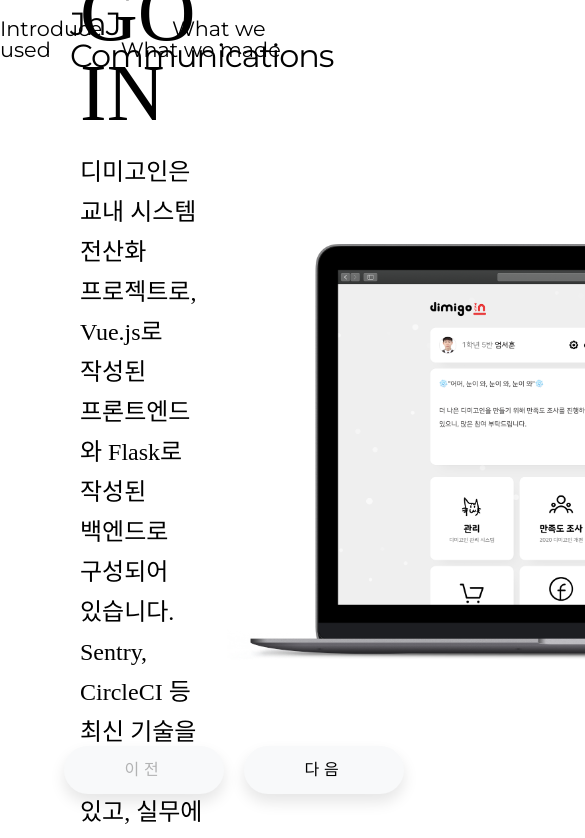
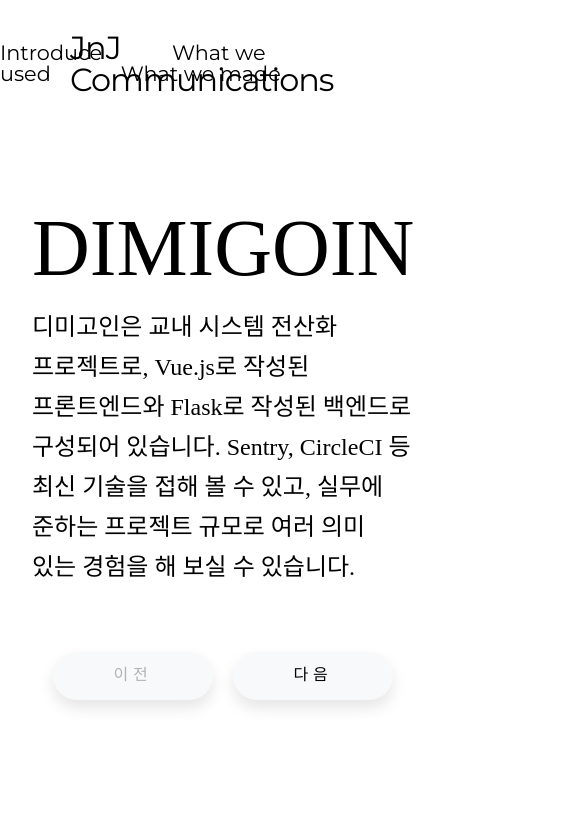
Before and after one commit to jnjcomu/landing, a React (Create React App) app: page /products in a window 390 px wide. Shown: the top 838 px of the page, 585 px wide, since content can reach past the window. Built offline with nearby package versions, Linux system fonts and the light colour scheme; a web font is replaced by a local one.

Commit message:
refactor: apply responsive layout

```diff
--- a/public/index.html
+++ b/public/index.html
@@ -5,6 +5,8 @@
     <link rel="icon" href="%PUBLIC_URL%/favicon.ico" />
     <meta name="viewport" content="width=device-width, initial-scale=1" />
     <meta name="theme-color" content="#000000" />
+    <meta name="viewport" content="width=device-width, initial-scale=1">
+
     <meta
       name="description"
       content="Web site created using create-react-app"
--- a/src/App.js
+++ b/src/App.js
@@ -1,6 +1,6 @@
 import React from 'react'
+import { BrowserRouter as Router, Route } from 'react-router-dom'
 import styled from 'styled-components'
-import { BrowserRouter as Router, Route } from 'react-router-dom'
 
 import Navbar from './components/Navbar'
 
@@ -19,22 +19,22 @@
 class App extends React.Component {
   render () {
     return (
-      <Container>
+      <FlexContainer>
         <Router>
           <Navbar />
           <Route exact path="/" component={Home} />
           <Route path="/stacks" component={Stacks} />
           <Route path="/products" component={Products} />
         </Router>
-      </Container>
+      </FlexContainer>
     )
   }
 }
 
-const Container = styled.div`
-  height: 100vh;
+const FlexContainer = styled.div`
+  display: flex;
   width: 100vw;
-  display: flex;
+  min-height: 100vh;
   flex-direction: column;
 `
 
--- a/src/pages/Home.js
+++ b/src/pages/Home.js
@@ -36,44 +36,41 @@
 }
 
 const Container = styled.div`
-  width: calc(100vw - 16rem);
-  height: calc(100vh - 7rem);
-  padding: 1rem 8rem;
+  width: 100vw;
+  flex: 1;
+
+  padding: 1rem 2rem;
+  box-sizing: border-box;
+
   display: flex;
+  justify-content: space-around;
+  align-items: center;
+  flex-wrap: wrap;
 `
 
 const Illust = styled.img`
-  height: 40rem;
-  float: right;
-  margin-left: auto;
-  align-self: center;
+  height: 37rem;
 `
 
 const IdentityWrapper = styled.div`
-  padding: 0 1rem;
-  align-self: center;
-  width: 50%;
   display: flex;
   flex-direction: column;
-  height: 100%;
   justify-content: center;
 `
 
 const Identity = styled.span`
   word-wrap: break-word;
-  word-break: keep-all;
-  font-size: 5rem;
+  word-break: break-all;
+  font-size: 4.5rem;
   font-weight: lighter;
   line-height: 100px;
-  justify-self: center;
   align-items: center;
 `
 
 const ButtonWrapper = styled.div`
   margin-top: 20px;
   padding-top: 20px;
-  border-top: 2px solid black;
-  width: 15rem;
+  border-top: 2.7px solid black;
 `
 
 export default Home
--- a/src/pages/Products.js
+++ b/src/pages/Products.js
@@ -2,6 +2,7 @@
 import styled from 'styled-components'
 import Button from '../components/Button'
 
+/** Product Logos */
 import DimigoinImage from '../assets/images/Dimigoin-Mockup.png'
 import EchoImage from '../assets/images/Echo-Mockup.png'
 import YourIllust from '../assets/images/Your-Illust.svg'
@@ -64,14 +65,14 @@
   render () {
     return (
       <Container>
-        <BrandWrapper>
-          <Brand>
+        <ProductWrapper>
+          <Product>
             {ProductList[this.state.currentIdx].title}
-          </Brand>
+          </Product>
           <Description>
             {ProductList[this.state.currentIdx].description}
           </Description>
-        </BrandWrapper>
+        </ProductWrapper>
         <Image
           src={ProductList[this.state.currentIdx].image}
           alt={ProductList[this.state.currentIdx].imageAlt}
@@ -96,34 +97,41 @@
 }
 
 const Container = styled.div`
-  width: calc(100vw - 8rem);
-  height: calc(100vh - 7rem);
-  padding: 1rem 4rem;
+  width: 100vw;
+  flex: 1;
+
+  padding: 1rem 2rem;
+  box-sizing: border-box;
+
   display: flex;
+  justify-content: space-around;
+  align-items: center;
+  flex-wrap: wrap;
+
+  @media (max-width: 805px) {
+    flex-direction: column;
+  }
 `
 
 const Image = styled.img`
-  height: 30rem;
-  float: right;
-  margin-left: auto;
-  align-self: center;
+  width: 25rem;
+
+  @media (max-width: 805px) {
+    display: none;
+  }
 `
 
-const BrandWrapper = styled.div`
-  padding: 0 1rem;
-  align-self: center;
-  width: 50%;
+const ProductWrapper = styled.div`
   display: flex;
   flex-direction: column;
-  height: 100%;
   justify-content: center;
+  flex: 1;
 `
 
-const Brand = styled.span`
+const Product = styled.span`
   word-wrap: break-word;
   word-break: keep-all;
   font-size: 5rem;
-  justify-self: center;
   align-items: center;
   font-weight: lighter;
 `
@@ -135,18 +143,25 @@
   font-size: 1.5rem;
   line-height: 40px;
   font-weight: lighter;
-  justify-self: center;
   align-items: center;
 `
 
 const Pagination = styled.div`
-  position: absolute;
-  bottom: 50px;
-  flex: 1;
-  display: flex;
-  justify-content: center;
+  @media (max-width: 805px) {
+    display: flex;
+    flex-direction: row;
+    justify-content: center;
+    flex: 1;
+  }
 
-  button {
+  @media (min-width: 805px) {
+    position: absolute;
+    bottom: 50px;
+    flex: 1;
+    display: flex;
+  }
+
+  button:first-child {
     margin-right: 20px;
   }
 `
--- a/src/pages/Stacks.js
+++ b/src/pages/Stacks.js
@@ -104,14 +104,14 @@
   render () {
     return (
       <Container>
-        <BrandWrapper>
-          <Brand>
+        <StackWrapper>
+          <Stack>
             {StackList[this.state.currentIdx].title}
-          </Brand>
+          </Stack>
           <Description>
             {StackList[this.state.currentIdx].description}
           </Description>
-        </BrandWrapper>
+        </StackWrapper>
         <Image
           src={StackList[this.state.currentIdx].image}
           alt={StackList[this.state.currentIdx].imageAlt}
@@ -136,34 +136,37 @@
 }
 
 const Container = styled.div`
-  width: calc(100vw - 8rem);
-  height: calc(100vh - 7rem);
-  padding: 1rem 4rem;
+  width: 100vw;
+  flex: 1;
+
+  padding: 1rem 2rem;
+  box-sizing: border-box;
+
   display: flex;
+  justify-content: space-around;
+  align-items: center;
+  flex-wrap: wrap;
 `
 
 const Image = styled.img`
   width: 25rem;
-  float: right;
-  margin-left: auto;
-  align-self: center;
+
+  @media (max-width: 690px) {
+    display: none;
+  }
 `
 
-const BrandWrapper = styled.div`
-  padding: 0 1rem;
-  align-self: center;
-  width: 50%;
+const StackWrapper = styled.div`
   display: flex;
   flex-direction: column;
-  height: 100%;
   justify-content: center;
+  flex: 1;
 `
 
-const Brand = styled.span`
+const Stack = styled.span`
   word-wrap: break-word;
   word-break: keep-all;
   font-size: 5rem;
-  justify-self: center;
   align-items: center;
   font-weight: lighter;
 `
@@ -175,18 +178,25 @@
   font-size: 1.5rem;
   line-height: 40px;
   font-weight: lighter;
-  justify-self: center;
   align-items: center;
 `
 
 const Pagination = styled.div`
-  position: absolute;
-  bottom: 50px;
-  flex: 1;
-  display: flex;
-  justify-content: center;
+  @media (max-width: 690px) {
+    display: flex;
+    flex-direction: row;
+    justify-content: center;
+    flex: 1;
+  }
 
-  button {
+  @media (min-width: 690px) {
+    position: absolute;
+    bottom: 50px;
+    flex: 1;
+    display: flex;
+  }
+
+  button:first-child {
     margin-right: 20px;
   }
 `
```
